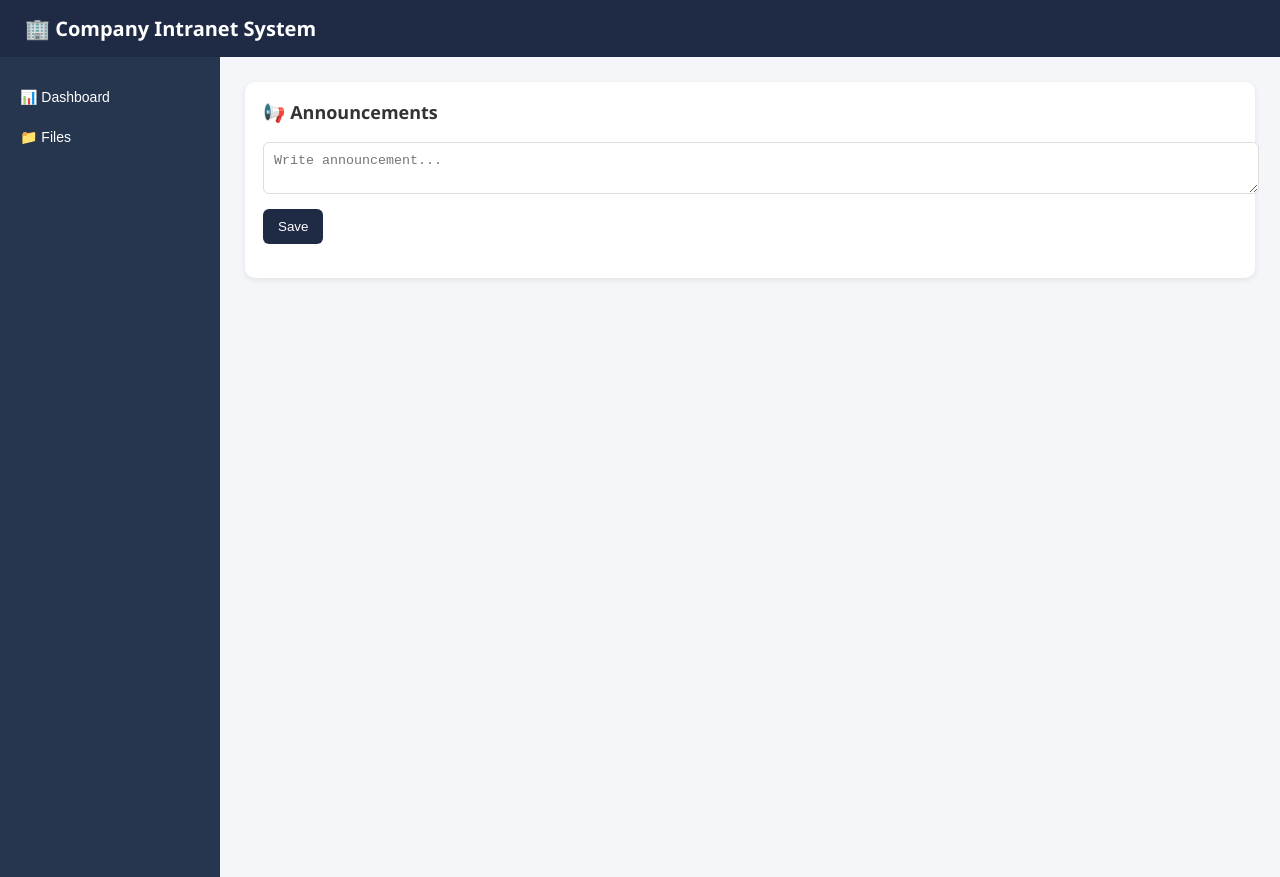
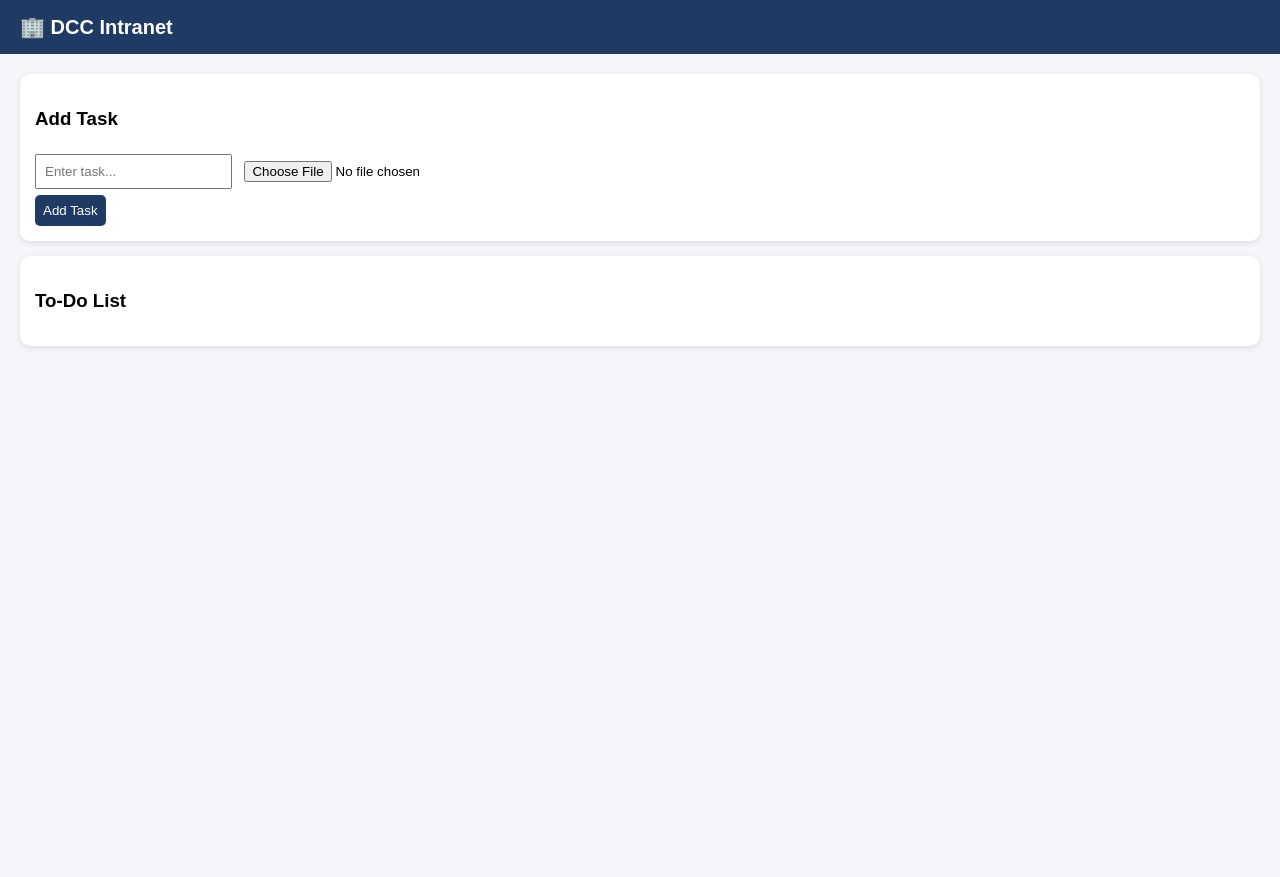
Before and after one commit to DCC-2026/dcc-intranet, a plain HTML site: page index.html in a window 1280 px wide. After the commit the page ends 800 px from the top, so only its background shows below. Drawn offline with Linux system fonts and the light colour scheme.

Commit message:
Update index.html

```diff
--- a/index.html
+++ b/index.html
@@ -1,197 +1,170 @@
 <!DOCTYPE html>
-<html lang="en">
+<html>
 <head>
-<meta charset="UTF-8">
-<title>Company Intranet</title>
-
+  <title>DCC Intranet</title>
   <style>
     body {
+      font-family: Arial;
       margin: 0;
-    font-family: "Segoe UI", Arial, sans-serif;
       background: #f4f6f9;
-    color: #333;
     }
 
-  /* HEADER */
-  .header {
-    background: #1f2a44;
+    header {
+      background: #1f3b64;
       color: white;
-    padding: 15px 25px;
+      padding: 15px 20px;
       font-size: 20px;
       font-weight: bold;
     }
 
-  /* LAYOUT */
     .container {
-    display: flex;
+      padding: 20px;
     }
 
-  /* SIDEBAR */
-  .sidebar {
-    width: 220px;
-    background: #27364f;
-    height: 100vh;
-    padding-top: 20px;
+    .card {
+      background: white;
+      padding: 15px;
+      border-radius: 10px;
+      margin-bottom: 15px;
+      box-shadow: 0 2px 6px rgba(0,0,0,0.1);
     }
 
-  .sidebar button {
-    width: 100%;
-    padding: 12px;
-    border: none;
-    background: transparent;
-    color: white;
-    text-align: left;
-    padding-left: 20px;
-    cursor: pointer;
-    font-size: 14px;
+    input, button {
+      padding: 8px;
+      margin-top: 5px;
     }
 
-  .sidebar button:hover {
-    background: #3a4d70;
+    button {
+      cursor: pointer;
+      background: #1f3b64;
+      color: white;
+      border: none;
+      border-radius: 5px;
     }
 
-  /* MAIN */
-  .main {
-    flex: 1;
-    padding: 25px;
+    .task {
+      display: flex;
+      align-items: center;
+      justify-content: space-between;
+      border-bottom: 1px solid #eee;
+      padding: 8px 0;
     }
 
-  /* CARDS */
-  .card {
-    background: white;
-    padding: 18px;
-    border-radius: 10px;
-    margin-bottom: 15px;
-    box-shadow: 0 2px 6px rgba(0,0,0,0.08);
+    .left {
+      display: flex;
+      align-items: center;
+      gap: 10px;
     }
 
-  .title {
-    font-size: 18px;
-    margin-bottom: 10px;
-    font-weight: 600;
-  }
-
-  input, textarea {
-    width: 100%;
-    padding: 10px;
-    margin-top: 8px;
-    border: 1px solid #ddd;
-    border-radius: 6px;
-  }
-
-  button.action {
-    margin-top: 10px;
-    padding: 10px 15px;
-    background: #1f2a44;
-    color: white;
-    border: none;
-    border-radius: 6px;
-    cursor: pointer;
-  }
-
-  button.action:hover {
-    background: #324566;
+    .completed {
+      text-decoration: line-through;
+      color: gray;
     }
 
     a {
-    text-decoration: none;
-    color: #1f2a44;
+      font-size: 12px;
+      margin-left: 10px;
     }
-
   </style>
 </head>
 
 <body>
 
-<div class="header">
-🏢 Company Intranet System
-</div>
+<header>🏢 DCC Intranet</header>
 
 <div class="container">
 
-  <!-- SIDEBAR -->
-  <div class="sidebar">
-    <button onclick="show('dashboard')">📊 Dashboard</button>
-    <button onclick="show('files')">📁 Files</button>
+  <div class="card">
+    <h3>Add Task</h3>
+    <input type="text" id="taskInput" placeholder="Enter task..." />
+    <input type="file" id="fileInput" />
+    <br>
+    <button onclick="addTask()">Add Task</button>
   </div>
 
-  <!-- MAIN CONTENT -->
-  <div class="main">
-
-    <!-- DASHBOARD -->
-    <div id="dashboard">
-
   <div class="card">
-        <div class="title">📢 Announcements</div>
-        <textarea id="announcement" placeholder="Write announcement..."></textarea>
-        <button class="action" onclick="saveAnnouncement()">Save</button>
-        <p id="output"></p>
+    <h3>To-Do List</h3>
+    <div id="taskList"></div>
   </div>
 
 </div>
 
-    <!-- FILES -->
-    <div id="files" style="display:none;">
+<script>
+let tasks = JSON.parse(localStorage.getItem("tasks")) || [];
 
-      <div class="card">
-        <div class="title">📁 Upload File</div>
-        <input type="file" id="fileInput">
-        <button class="action" onclick="addFile()">Upload</button>
+function save() {
+  localStorage.setItem("tasks", JSON.stringify(tasks));
+}
+
+function addTask() {
+  const text = document.getElementById("taskInput").value;
+  const fileInput = document.getElementById("fileInput");
+
+  if (!text) return alert("Enter a task");
+
+  const file = fileInput.files[0];
+  let fileURL = null;
+  let fileName = null;
+
+  if (file) {
+    fileURL = URL.createObjectURL(file);
+    fileName = file.name;
+  }
+
+  tasks.push({
+    text,
+    completed: false,
+    fileURL,
+    fileName
+  });
+
+  document.getElementById("taskInput").value = "";
+  fileInput.value = "";
+
+  save();
+  render();
+}
+
+function toggleTask(index) {
+  tasks[index].completed = !tasks[index].completed;
+  save();
+  render();
+}
+
+function deleteTask(index) {
+  tasks.splice(index, 1);
+  save();
+  render();
+}
+
+function render() {
+  const list = document.getElementById("taskList");
+  list.innerHTML = "";
+
+  tasks.forEach((task, i) => {
+    const div = document.createElement("div");
+    div.className = "task";
+
+    div.innerHTML = `
+      <div class="left">
+        <input type="checkbox" ${task.completed ? "checked" : ""}
+          onclick="toggleTask(${i})">
+
+        <span class="${task.completed ? "completed" : ""}">
+          ${task.text}
+        </span>
+
+        ${task.fileURL ? `<a href="${task.fileURL}" target="_blank">📎 ${task.fileName}</a>` : ""}
       </div>
 
-      <div class="card">
-        <div class="title">📂 File List</div>
-        <ul id="fileList"></ul>
-      </div>
+      <button onclick="deleteTask(${i})">❌</button>
+    `;
 
-    </div>
-
-  </div>
-</div>
-
-<script>
-let files = [];
-
-function show(page){
-  document.getElementById("dashboard").style.display = "none";
-  document.getElementById("files").style.display = "none";
-  document.getElementById(page).style.display = "block";
+    list.appendChild(div);
+  });
 }
 
-function saveAnnouncement(){
-  const text = document.getElementById("announcement").value;
-  document.getElementById("output").innerText = "Saved: " + text;
-}
-
-function addFile(){
-  const input = document.getElementById("fileInput");
-  const file = input.files[0];
-
-  if(!file){
-    alert("Select a file first");
-    return;
-  }
-
-  files.push(file);
-  renderFiles();
-}
-
-function renderFiles(){
-  const list = document.getElementById("fileList");
-  list.innerHTML = "";
-
-  files.forEach(f => {
-    const li = document.createElement("li");
-
-    const url = URL.createObjectURL(f);
-
-    li.innerHTML = `
-      📄 <a href="${url}" download="${f.name}">${f.name}</a>
-    `;
-
-    list.appendChild(li);
-  });
-}
+render();
 </script>
 
 </body>
```
Lines whose indentation alone changed are shown as unchanged.
